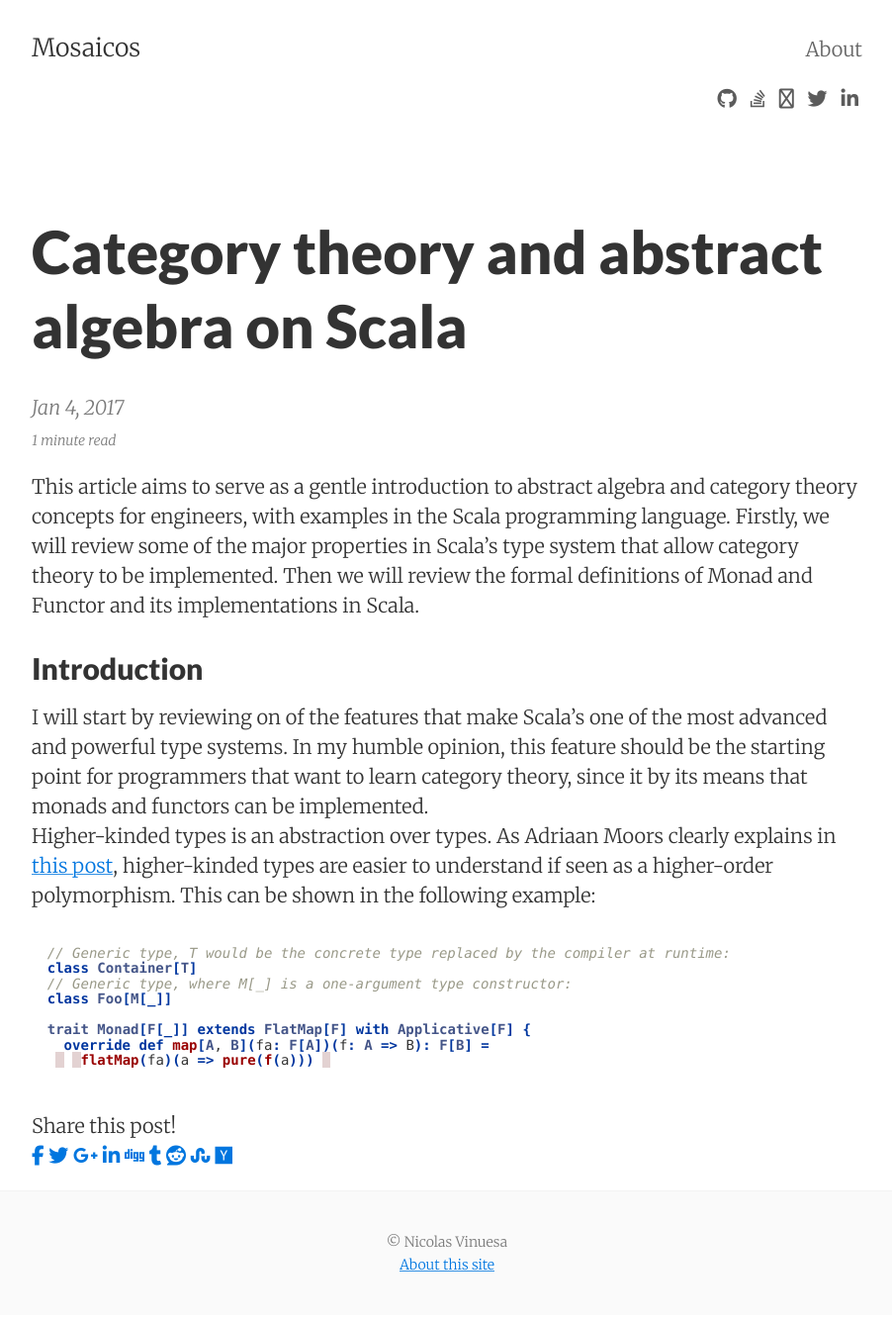
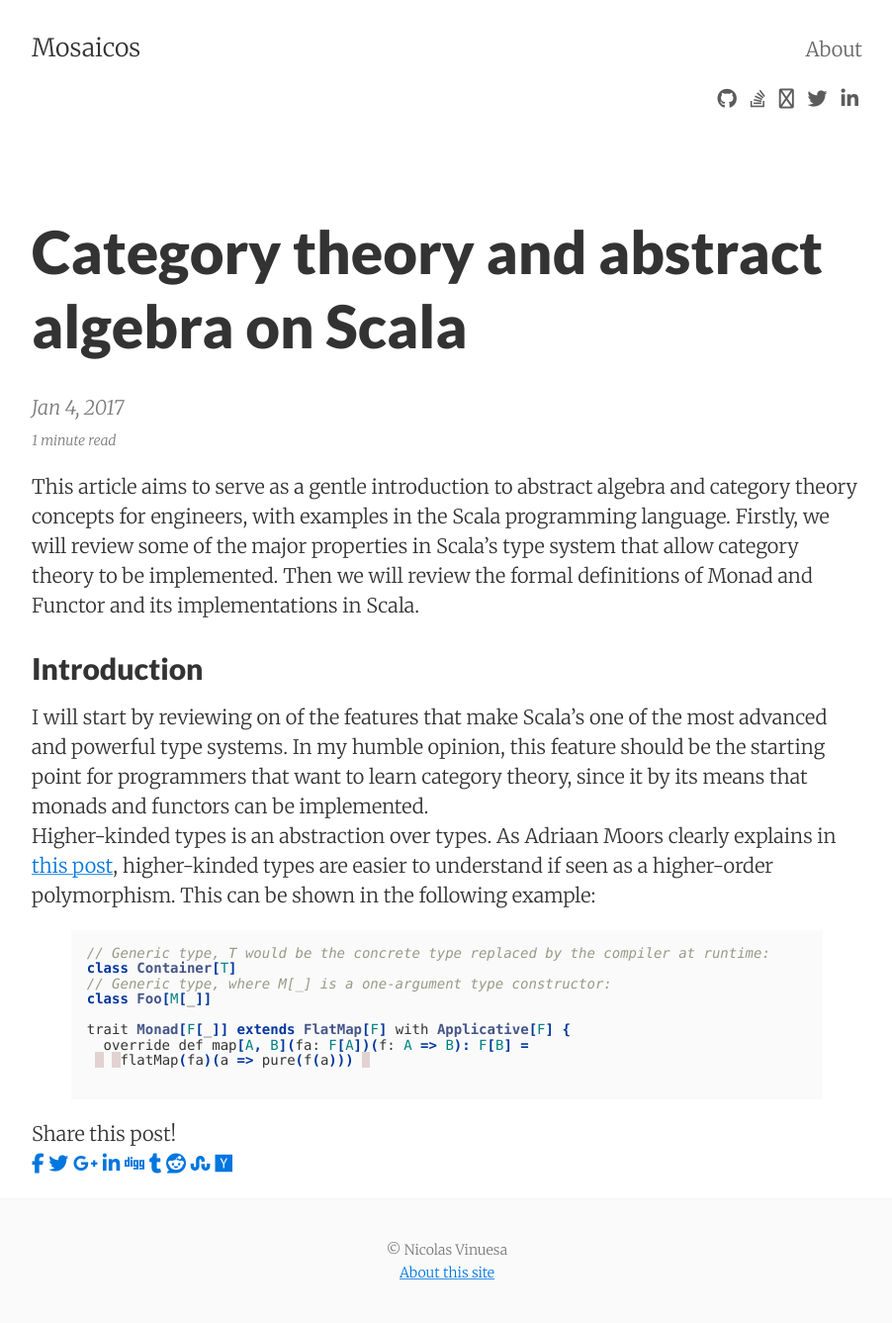
Before and after one commit to nvinuesa/nvinuesa.github.io, a Jekyll site: the page built from _posts/2017-01-04-category-theory-scala.markdown, in a window 1280 px wide. Shown: the whole page at 99% size, without its empty margins (188-1090 px from the left). Built offline with Jekyll 4.4.1, drawn with Linux system fonts in a browser that asks for light colours; nearby versions of some CDN libraries.

Commit message:
Update 2017-01-04-category-theory-scala.markdown

````diff
--- a/_posts/2017-01-04-category-theory-scala.markdown
+++ b/_posts/2017-01-04-category-theory-scala.markdown
@@ -13,7 +13,8 @@
 Higher-kinded types is an abstraction over types. As Adriaan Moors clearly explains in [this post][SO01], higher-kinded types are easier to understand if seen as a higher-order polymorphism. This can be shown in the following example:
 
 
-```scala
+{% highlight java %}
+
 // Generic type, T would be the concrete type replaced by the compiler at runtime:
 class Container[T]
 // Generic type, where M[_] is a one-argument type constructor:
@@ -23,6 +24,6 @@
   override def map[A, B](fa: F[A])(f: A => B): F[B] =
     flatMap(fa)(a => pure(f(a)))
 
-```
+{% endhighlight %}
 
 [SO01]: http://stackoverflow.com/a/6427289/5089400
````
